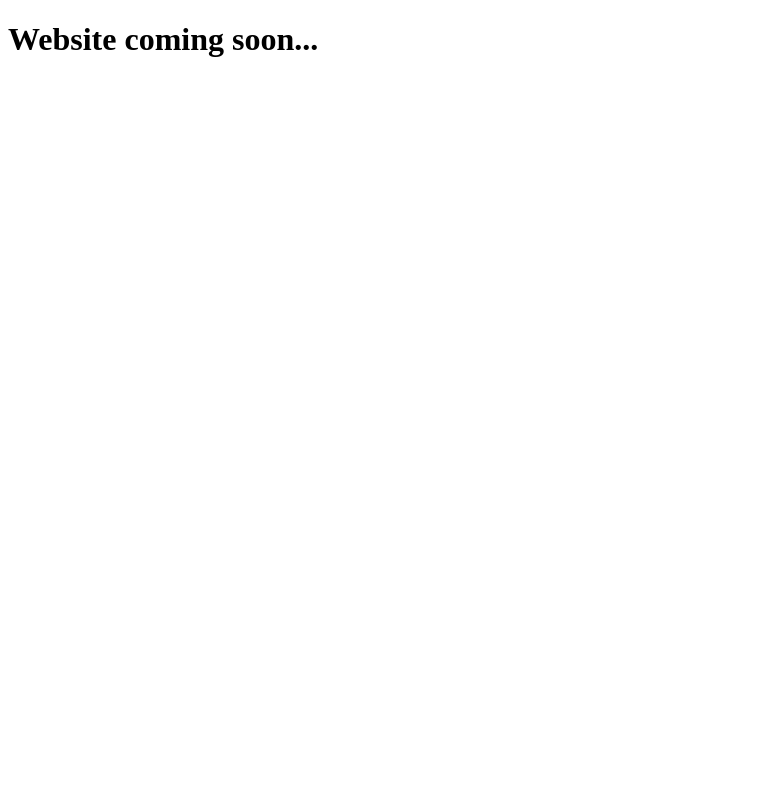
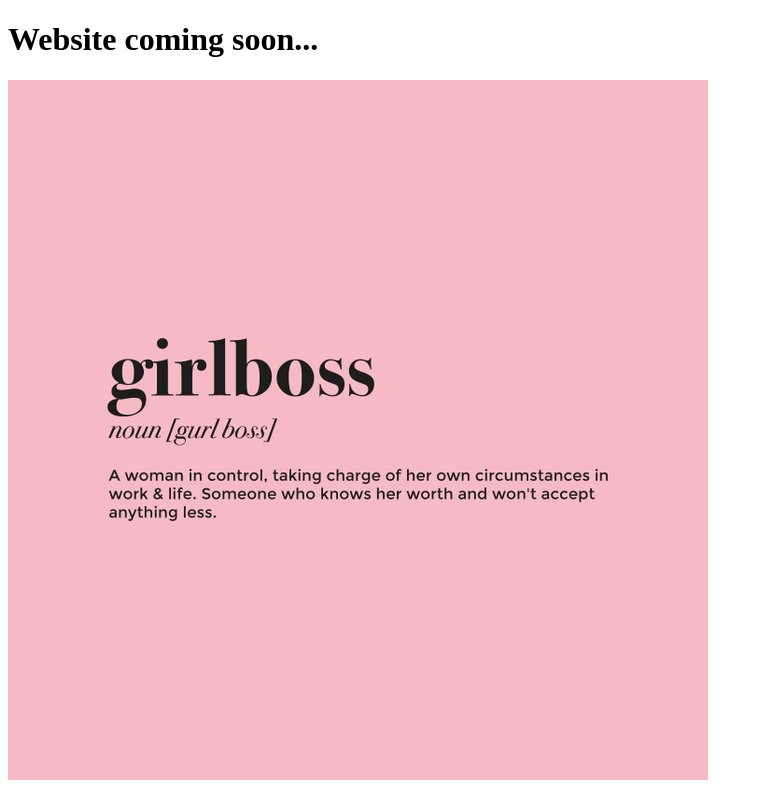
Before and after one commit to hannah-eichelsdoerfer/git-101, a plain HTML site: page index.html in a window 1280 px wide. Shown: the whole page, without its empty margins (0-763 px from the left). Drawn offline with Linux system fonts and the light colour scheme.

Commit message:
girlboss quote added

```diff
--- a/index.html
+++ b/index.html
@@ -8,5 +8,6 @@
 </head>
 <body>
   <h1>Website coming soon...</h1>
+  <img src="girlboss.jpg" alt="">
 </body>
 </html>
```
Also changed, not shown: girlboss.jpg (added).
